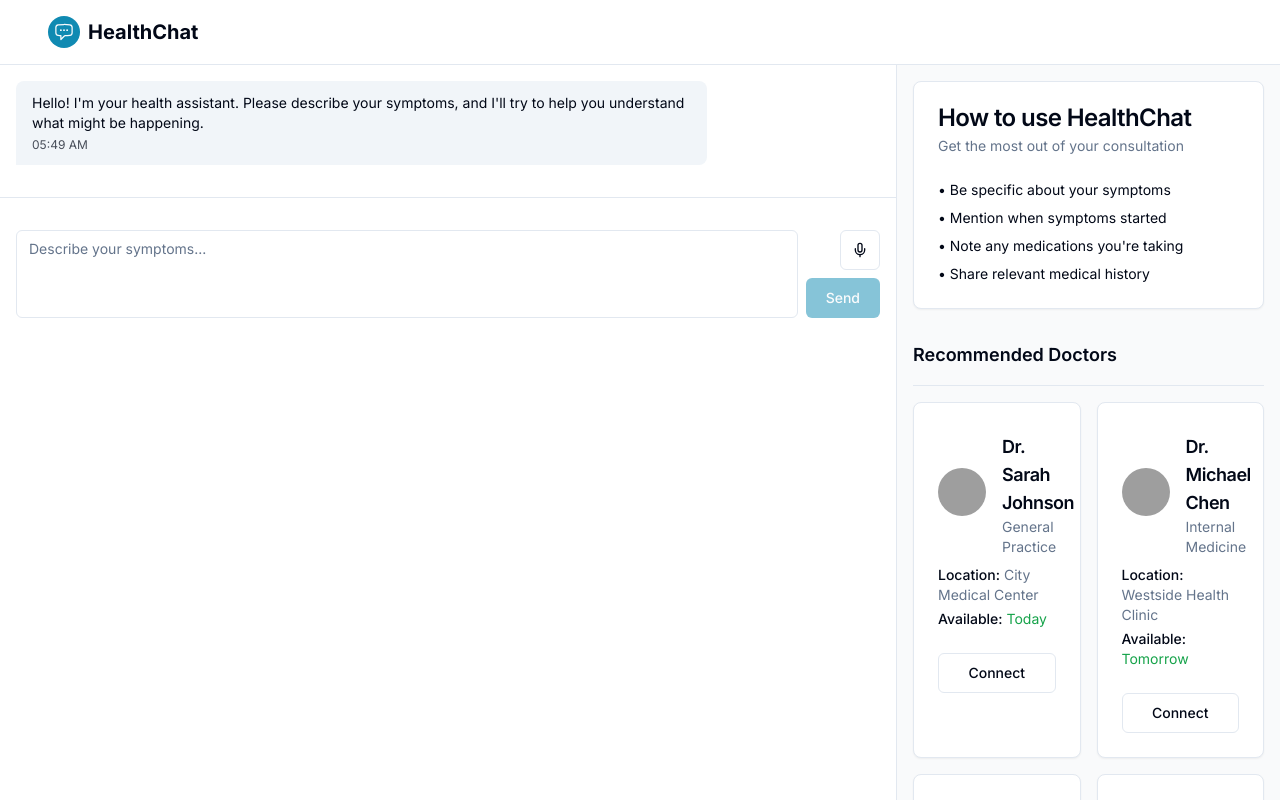
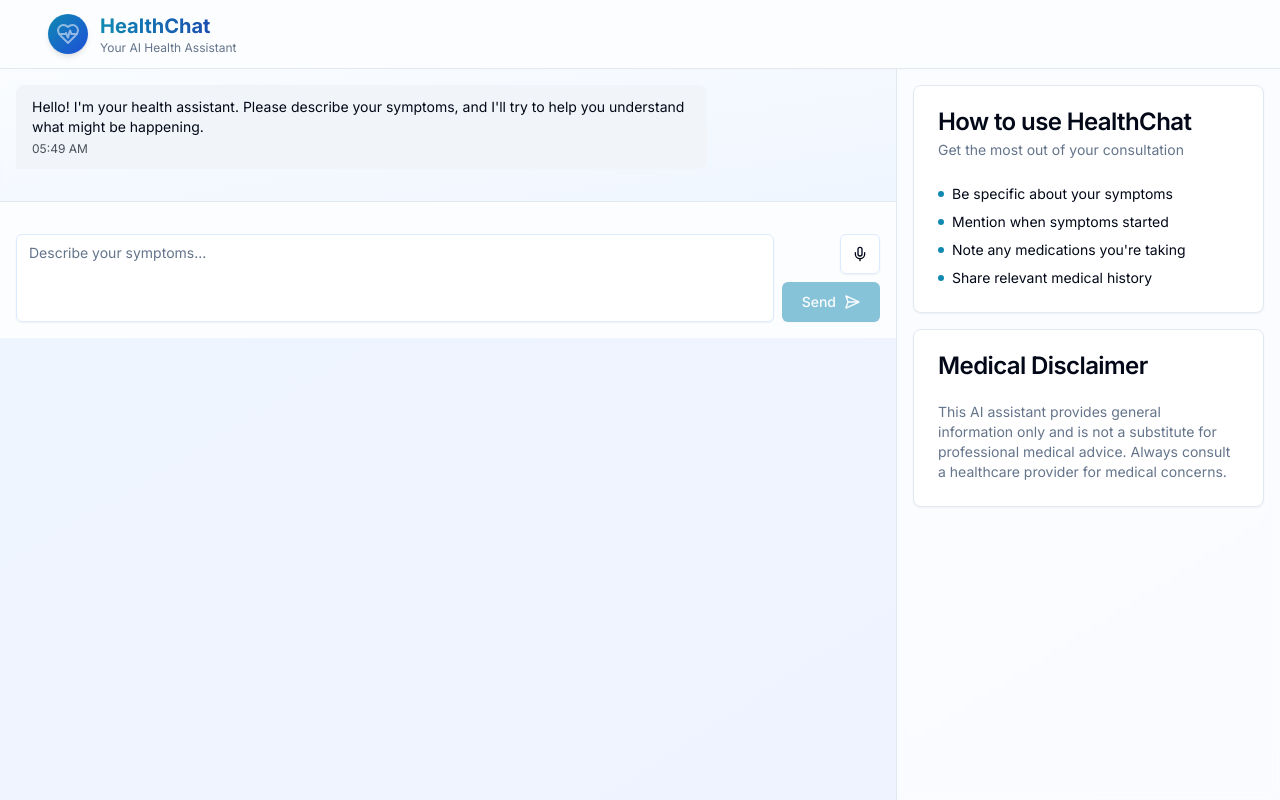
Before and after one commit to Bhupesh9012/AI-Health-Chat-bot, a React (Vite) app: page / in a window 1280 px wide. Both pictures are taken after a click on the button "I understand". Shown: the top 800 px of the page. Built offline with nearby package versions, Linux system fonts and the light colour scheme; grey boxes are pictures that could not be loaded.

Commit message:
Refactor: Improve UI design and remove doctor section
- Removed the "Recommended Doctors" section from the main page.
- Enhanced the overall visual design and layout of the web application.

```diff
--- a/src/components/ChatContainer.tsx
+++ b/src/components/ChatContainer.tsx
@@ -15,15 +15,26 @@ export const ChatContainer: React.FC = () => {
   }, [messages, isTyping, currentRecommendation]);
 
   return (
-    <div className="flex flex-col h-full overflow-y-auto px-4 py-4">
+    <div className="flex flex-col h-full overflow-y-auto px-4 py-4 bg-gradient-to-br from-white/70 to-blue-50/70 dark:from-gray-800/70 dark:to-gray-900/70 backdrop-blur-sm">
       <div className="flex-1 overflow-y-auto">
+        {messages.length === 0 && (
+          <div className="h-full flex items-center justify-center">
+            <div className="text-center max-w-md p-6 rounded-lg bg-white/80 dark:bg-gray-800/80 shadow-lg backdrop-blur-sm border border-blue-100 dark:border-gray-700">
+              <h2 className="text-lg font-medium text-primary mb-2">Welcome to HealthChat</h2>
+              <p className="text-muted-foreground text-sm">
+                Describe your symptoms, and I'll provide health information and recommendations.
+              </p>
+            </div>
+          </div>
+        )}
+
         {messages.map((message) => (
           <ChatBubble key={message.id} message={message} />
         ))}
 
         {isTyping && (
           <div className="flex w-full mb-4 justify-start">
-            <div className="max-w-[80%] rounded-lg px-4 py-3 bg-muted text-foreground rounded-bl-none">
+            <div className="max-w-[80%] rounded-lg px-4 py-3 bg-muted text-foreground rounded-bl-none shadow-sm">
               <TypingIndicator />
             </div>
           </div>
--- a/src/components/ChatInput.tsx
+++ b/src/components/ChatInput.tsx
@@ -4,7 +4,7 @@ import { Button } from '@/components/ui/button';
 import { Textarea } from '@/components/ui/textarea';
 import { useChatContext } from '@/contexts/ChatContext';
 import { analyzeSymptoms } from '@/services/chatService';
-import { Mic, MicOff } from 'lucide-react';
+import { Mic, MicOff, SendHorizonal } from 'lucide-react';
 import { toast } from 'sonner';
 
 export const ChatInput: React.FC = () => {
@@ -12,7 +12,7 @@ export const ChatInput: React.FC = () => {
   const { addMessage, setIsTyping } = useChatContext();
   const [isSubmitting, setIsSubmitting] = useState(false);
   const [isRecording, setIsRecording] = useState(false);
-  const recognitionRef = useRef<SpeechRecognition | null>(null);
+  const recognitionRef = useRef<any>(null);
 
   const handleSubmit = async (e: React.FormEvent) => {
     e.preventDefault();
@@ -89,13 +89,13 @@ export const ChatInput: React.FC = () => {
     recognition.interimResults = false;
     recognition.maxAlternatives = 1;
 
-    recognition.onresult = (event) => {
+    recognition.onresult = (event: any) => {
       const speechResult = event.results[0][0].transcript;
       setInput((prevInput) => prevInput + ' ' + speechResult.trim());
       stopRecording();
     };
 
-    recognition.onerror = (event) => {
+    recognition.onerror = (event: any) => {
       console.error('Speech recognition error', event.error);
       toast.error('Error recognizing voice. Please try again.');
       stopRecording();
@@ -134,7 +134,7 @@ export const ChatInput: React.FC = () => {
           value={input}
           onChange={(e) => setInput(e.target.value)}
           onKeyDown={handleKeyDown}
-          className="resize-none min-h-[60px] flex-1"
+          className="resize-none min-h-[60px] flex-1 shadow-sm border-blue-100 dark:border-gray-700 focus-visible:ring-primary"
           disabled={isSubmitting}
         />
         <div className="flex flex-col gap-2">
@@ -143,7 +143,7 @@ export const ChatInput: React.FC = () => {
             onClick={toggleVoiceInput}
             variant={isRecording ? "destructive" : "outline"}
             size="icon"
-            className="self-end h-10 w-10"
+            className="self-end h-10 w-10 shadow-sm hover:shadow-md transition-shadow border-blue-100 dark:border-gray-700"
             disabled={isSubmitting}
           >
             {isRecording ? <MicOff className="h-4 w-4" /> : <Mic className="h-4 w-4" />}
@@ -151,9 +151,10 @@ export const ChatInput: React.FC = () => {
           <Button
             type="submit"
             disabled={isSubmitting || input.trim() === ''}
-            className="self-end h-10 px-5"
+            className="self-end h-10 px-5 shadow-sm hover:shadow-md transition-shadow flex gap-2 items-center"
           >
-            Send
+            <span>Send</span>
+            <SendHorizonal className="h-4 w-4" />
           </Button>
         </div>
       </div>
--- a/src/components/DoctorRecommendations.tsx
+++ /dev/null
@@ -1,77 +0,0 @@
-
-import React, { useEffect, useState } from 'react';
-import { DoctorCard } from '@/components/DoctorCard';
-import { Separator } from '@/components/ui/separator';
-import { Button } from '@/components/ui/button';
-import { useChatContext } from '@/contexts/ChatContext';
-import { getDoctors } from '@/services/chatService';
-import { toast } from 'sonner';
-
-interface Doctor {
-  id: string;
-  name: string;
-  specialty: string;
-  location: string;
-  availability: string;
-  image?: string;
-}
-
-export const DoctorRecommendations: React.FC = () => {
-  const [doctors, setDoctors] = useState<Doctor[]>([]);
-  const [loading, setLoading] = useState(true);
-  const { addMessage } = useChatContext();
-
-  useEffect(() => {
-    const fetchDoctors = async () => {
-      try {
-        const data = await getDoctors();
-        setDoctors(data);
-      } catch (error) {
-        console.error('Error fetching doctors:', error);
-      } finally {
-        setLoading(false);
-      }
-    };
-
-    fetchDoctors();
-  }, []);
-
-  const handleConnect = (doctorId: string) => {
-    const doctor = doctors.find(d => d.id === doctorId);
-    if (doctor) {
-      addMessage('system', `You've requested to connect with ${doctor.name}. In a real application, this would initiate a consultation request.`);
-      toast.success(`Request sent to ${doctor.name}`, {
-        description: "We'll notify you when they respond."
-      });
-    }
-  };
-
-  return (
-    <div className="py-4">
-      <h2 className="text-lg font-semibold mb-4">Recommended Doctors</h2>
-      <Separator className="mb-4" />
-
-      {loading ? (
-        <div className="flex flex-col items-center justify-center py-8">
-          <div className="h-8 w-8 rounded-full border-2 border-primary border-t-transparent animate-spin mb-2"></div>
-          <p className="text-sm text-muted-foreground">Loading doctors...</p>
-        </div>
-      ) : (
-        <>
-          <div className="grid grid-cols-1 md:grid-cols-2 gap-4 mb-4">
-            {doctors.map((doctor) => (
-              <DoctorCard
-                key={doctor.id}
-                doctor={doctor}
-                onConnect={handleConnect}
-              />
-            ))}
-          </div>
-          <p className="text-xs text-muted-foreground mt-2 text-center">
-            These are example doctors. In a real application, recommendations would be based on your symptoms and location.
-          </p>
-        </>
-      )}
-    </div>
-  );
-};
--- a/src/components/Header.tsx
+++ b/src/components/Header.tsx
@@ -1,6 +1,7 @@
 
 import React from 'react';
 import { cn } from '@/lib/utils';
+import { HeartPulse } from 'lucide-react';
 
 interface HeaderProps {
   className?: string;
@@ -8,15 +9,16 @@ interface HeaderProps {
 
 export const Header: React.FC<HeaderProps> = ({ className }) => {
   return (
-    <header className={cn("border-b p-4", className)}>
+    <header className={cn("border-b backdrop-blur-sm bg-white/80 dark:bg-gray-800/80 py-3 px-4 shadow-sm", className)}>
       <div className="container flex items-center justify-between">
-        <div className="flex items-center gap-2">
-          <div className="size-8 bg-primary rounded-full flex items-center justify-center">
-            <svg xmlns="http://www.w3.org/2000/svg" fill="none" viewBox="0 0 24 24" strokeWidth={1.5} stroke="currentColor" className="size-5 text-primary-foreground">
-              <path strokeLinecap="round" strokeLinejoin="round" d="M8.625 9.75a.375.375 0 1 1-.75 0 .375.375 0 0 1 .75 0Zm0 0H8.25m4.125 0a.375.375 0 1 1-.75 0 .375.375 0 0 1 .75 0Zm0 0H12m4.125 0a.375.375 0 1 1-.75 0 .375.375 0 0 1 .75 0Zm0 0h-.375m-13.5 3.01c0 1.6 1.123 2.994 2.707 3.227 1.087.16 2.185.283 3.293.369V21l4.184-4.183a1.14 1.14 0 0 1 .778-.332 48.294 48.294 0 0 0 5.83-.498c1.585-.233 2.708-1.626 2.708-3.228V6.741c0-1.602-1.123-2.995-2.707-3.228A48.394 48.394 0 0 0 12 3c-2.392 0-4.744.175-7.043.513C3.373 3.746 2.25 5.14 2.25 6.741v6.018Z" />
-            </svg>
+        <div className="flex items-center gap-3">
+          <div className="size-10 bg-gradient-to-br from-primary to-blue-700 rounded-full flex items-center justify-center shadow-md">
+            <HeartPulse className="size-6 text-primary-foreground animate-pulse-slow" />
           </div>
-          <h1 className="text-xl font-bold">HealthChat</h1>
+          <div>
+            <h1 className="text-xl font-bold bg-gradient-to-r from-primary to-blue-800 bg-clip-text text-transparent">HealthChat</h1>
+            <p className="text-xs text-muted-foreground">Your AI Health Assistant</p>
+          </div>
         </div>
       </div>
     </header>
--- a/src/components/HealthRecommendations.tsx
+++ b/src/components/HealthRecommendations.tsx
@@ -40,37 +40,37 @@ export const HealthRecommendations: React.FC<HealthRecommendationsProps> = ({
   }
 }) => {
   return (
-    <Card className="w-full my-4">
-      <CardHeader>
-        <CardTitle className="text-lg">{condition} Recommendations</CardTitle>
+    <Card className="w-full my-4 shadow-lg border-blue-100 dark:border-gray-700 bg-white/90 dark:bg-gray-800/90 backdrop-blur-sm">
+      <CardHeader className="bg-gradient-to-r from-blue-50 to-indigo-50 dark:from-gray-800 dark:to-gray-700 rounded-t-lg">
+        <CardTitle className="text-lg text-primary">{condition} Recommendations</CardTitle>
         <CardDescription>Suggested care plan based on your symptoms</CardDescription>
       </CardHeader>
-      <CardContent>
+      <CardContent className="pt-4">
         <Tabs defaultValue="medications">
-          <TabsList className="grid w-full grid-cols-4">
-            <TabsTrigger value="medications">
+          <TabsList className="grid w-full grid-cols-4 mb-4">
+            <TabsTrigger value="medications" className="data-[state=active]:shadow-md transition-all">
               <Pill className="h-4 w-4 mr-2" />
               <span className="hidden sm:inline">Medications</span>
             </TabsTrigger>
-            <TabsTrigger value="diet">
+            <TabsTrigger value="diet" className="data-[state=active]:shadow-md transition-all">
               <Utensils className="h-4 w-4 mr-2" />
               <span className="hidden sm:inline">Diet</span>
             </TabsTrigger>
-            <TabsTrigger value="workout">
+            <TabsTrigger value="workout" className="data-[state=active]:shadow-md transition-all">
               <Dumbbell className="h-4 w-4 mr-2" />
               <span className="hidden sm:inline">Exercise</span>
             </TabsTrigger>
-            <TabsTrigger value="images">
+            <TabsTrigger value="images" className="data-[state=active]:shadow-md transition-all">
               <CalendarIcon className="h-4 w-4 mr-2" />
               <span className="hidden sm:inline">Images</span>
             </TabsTrigger>
           </TabsList>
 
           <TabsContent value="medications" className="mt-4">
-            <ScrollArea className="h-[280px]">
+            <ScrollArea className="h-[280px] pr-4">
               {recommendations.medications && recommendations.medications.map((med, idx) => (
-                <div key={idx} className="mb-4 p-3 border rounded-md">
-                  <h4 className="font-semibold">{med.name}</h4>
+                <div key={idx} className="mb-4 p-4 border rounded-lg shadow-sm hover:shadow-md transition-all bg-white/70 dark:bg-gray-800/70 backdrop-blur-sm">
+                  <h4 className="font-semibold text-primary">{med.name}</h4>
                   <p className="text-sm text-muted-foreground">
                     <span className="font-medium">Dosage:</span> {med.dosage}
                   </p>
@@ -92,10 +92,10 @@ export const HealthRecommendations: React.FC<HealthRecommendationsProps> = ({
           </TabsContent>
 
           <TabsContent value="diet" className="mt-4">
-            <ScrollArea className="h-[280px]">
+            <ScrollArea className="h-[280px] pr-4">
               {recommendations.diet && recommendations.diet.map((item, idx) => (
-                <div key={idx} className="mb-4 p-3 border rounded-md">
-                  <h4 className="font-semibold">{item.meal}</h4>
+                <div key={idx} className="mb-4 p-4 border rounded-lg shadow-sm hover:shadow-md transition-all bg-white/70 dark:bg-gray-800/70 backdrop-blur-sm">
+                  <h4 className="font-semibold text-primary">{item.meal}</h4>
                   <p className="text-sm">{item.description}</p>
                 </div>
               ))}
@@ -107,10 +107,10 @@ export const HealthRecommendations: React.FC<HealthRecommendationsProps> = ({
           </TabsContent>
 
           <TabsContent value="workout" className="mt-4">
-            <ScrollArea className="h-[280px]">
+            <ScrollArea className="h-[280px] pr-4">
               {recommendations.workout && recommendations.workout.map((exercise, idx) => (
-                <div key={idx} className="mb-4 p-3 border rounded-md">
-                  <h4 className="font-semibold">{exercise.name}</h4>
+                <div key={idx} className="mb-4 p-4 border rounded-lg shadow-sm hover:shadow-md transition-all bg-white/70 dark:bg-gray-800/70 backdrop-blur-sm">
+                  <h4 className="font-semibold text-primary">{exercise.name}</h4>
                   <p className="text-sm text-muted-foreground">
                     <span className="font-medium">Duration:</span> {exercise.duration} |
                     <span className="font-medium ml-1">Frequency:</span> {exercise.frequency}
@@ -126,16 +126,18 @@ export const HealthRecommendations: React.FC<HealthRecommendationsProps> = ({
           </TabsContent>
 
           <TabsContent value="images" className="mt-4">
-            <ScrollArea className="h-[280px]">
+            <ScrollArea className="h-[280px] pr-4">
               <div className="grid grid-cols-1 sm:grid-cols-2 gap-4">
                 {recommendations.images && recommendations.images.map((image, idx) => (
-                  <div key={idx} className="relative">
+                  <div key={idx} className="relative rounded-lg overflow-hidden shadow-md hover:shadow-lg transition-all">
                     <img
                       src={image.url}
                       alt={image.description}
-                      className="w-full h-40 object-cover rounded-md"
+                      className="w-full h-40 object-cover"
                     />
-                    <p className="text-xs text-muted-foreground mt-1">{image.description}</p>
+                    <div className="p-2 bg-white/80 dark:bg-gray-800/80 backdrop-blur-sm">
+                      <p className="text-xs text-muted-foreground">{image.description}</p>
+                    </div>
                   </div>
                 ))}
               </div>
--- a/src/pages/Index.tsx
+++ b/src/pages/Index.tsx
@@ -4,7 +4,6 @@ import { ChatProvider } from '@/contexts/ChatContext';
 import { Header } from '@/components/Header';
 import { ChatContainer } from '@/components/ChatContainer';
 import { ChatInput } from '@/components/ChatInput';
-import { DoctorRecommendations } from '@/components/DoctorRecommendations';
 import { InfoCard } from '@/components/InfoCard';
 import { PrivacyNotice } from '@/components/PrivacyNotice';
 
@@ -13,7 +12,7 @@ const Index = () => {
 
   if (showPrivacyNotice) {
     return (
-      <div className="min-h-screen flex items-center justify-center bg-gray-50">
+      <div className="min-h-screen flex items-center justify-center bg-gradient-to-br from-blue-50 to-indigo-50 dark:from-gray-900 dark:to-gray-800">
         <PrivacyNotice onDismiss={() => setShowPrivacyNotice(false)} />
       </div>
     );
@@ -21,7 +20,7 @@ const Index = () => {
 
   return (
     <ChatProvider>
-      <div className="min-h-screen flex flex-col bg-background">
+      <div className="min-h-screen flex flex-col bg-gradient-to-br from-blue-50 to-indigo-50 dark:from-gray-900 dark:to-gray-800">
         <Header />
 
         <main className="flex flex-1 overflow-hidden">
@@ -30,30 +29,42 @@ const Index = () => {
             <div className="flex-1 overflow-hidden">
               <ChatContainer />
             </div>
-            <div className="p-4 border-t">
+            <div className="p-4 border-t bg-white/80 backdrop-blur-sm dark:bg-gray-800/80">
               <ChatInput />
             </div>
           </div>
 
           {/* Sidebar */}
-          <div className="hidden md:block w-96 border-l overflow-y-auto p-4 bg-gray-50">
+          <div className="hidden md:block w-96 border-l overflow-y-auto p-4 bg-white/70 backdrop-blur-sm dark:bg-gray-800/70">
             <div className="space-y-4">
               <InfoCard
                 title="How to use HealthChat"
                 description="Get the most out of your consultation"
+                className="shadow-md hover:shadow-lg transition-all border-blue-100 dark:border-gray-700"
               >
                 <ul className="text-sm space-y-2">
-                  <li>• Be specific about your symptoms</li>
-                  <li>• Mention when symptoms started</li>
-                  <li>• Note any medications you're taking</li>
-                  <li>• Share relevant medical history</li>
+                  <li className="flex items-center gap-2">
+                    <div className="h-1.5 w-1.5 rounded-full bg-primary"></div>
+                    Be specific about your symptoms
+                  </li>
+                  <li className="flex items-center gap-2">
+                    <div className="h-1.5 w-1.5 rounded-full bg-primary"></div>
+                    Mention when symptoms started
+                  </li>
+                  <li className="flex items-center gap-2">
+                    <div className="h-1.5 w-1.5 rounded-full bg-primary"></div>
+                    Note any medications you're taking
+                  </li>
+                  <li className="flex items-center gap-2">
+                    <div className="h-1.5 w-1.5 rounded-full bg-primary"></div>
+                    Share relevant medical history
+                  </li>
                 </ul>
               </InfoCard>
 
-              <DoctorRecommendations />
-
               <InfoCard
                 title="Medical Disclaimer"
+                className="shadow-md hover:shadow-lg transition-all border-blue-100 dark:border-gray-700"
               >
                 <p className="text-sm text-muted-foreground">
                   This AI assistant provides general information only and is not a substitute for professional medical advice. Always consult a healthcare provider for medical concerns.
```
